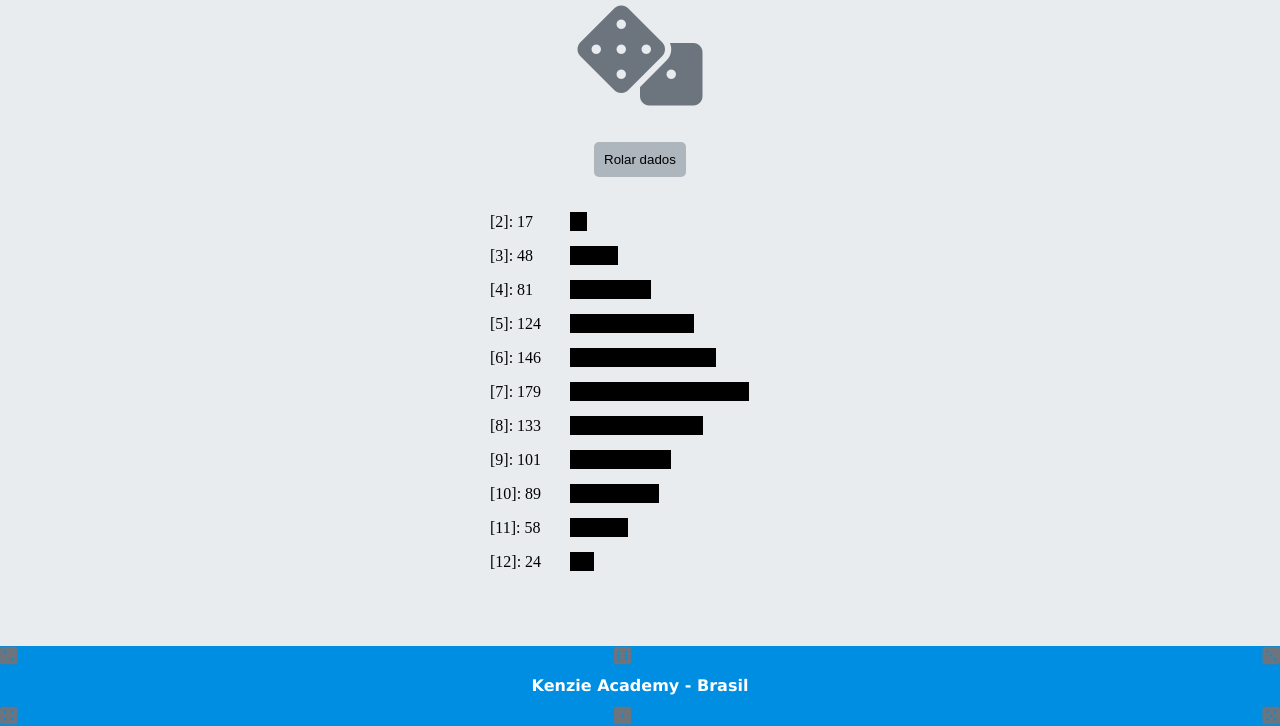
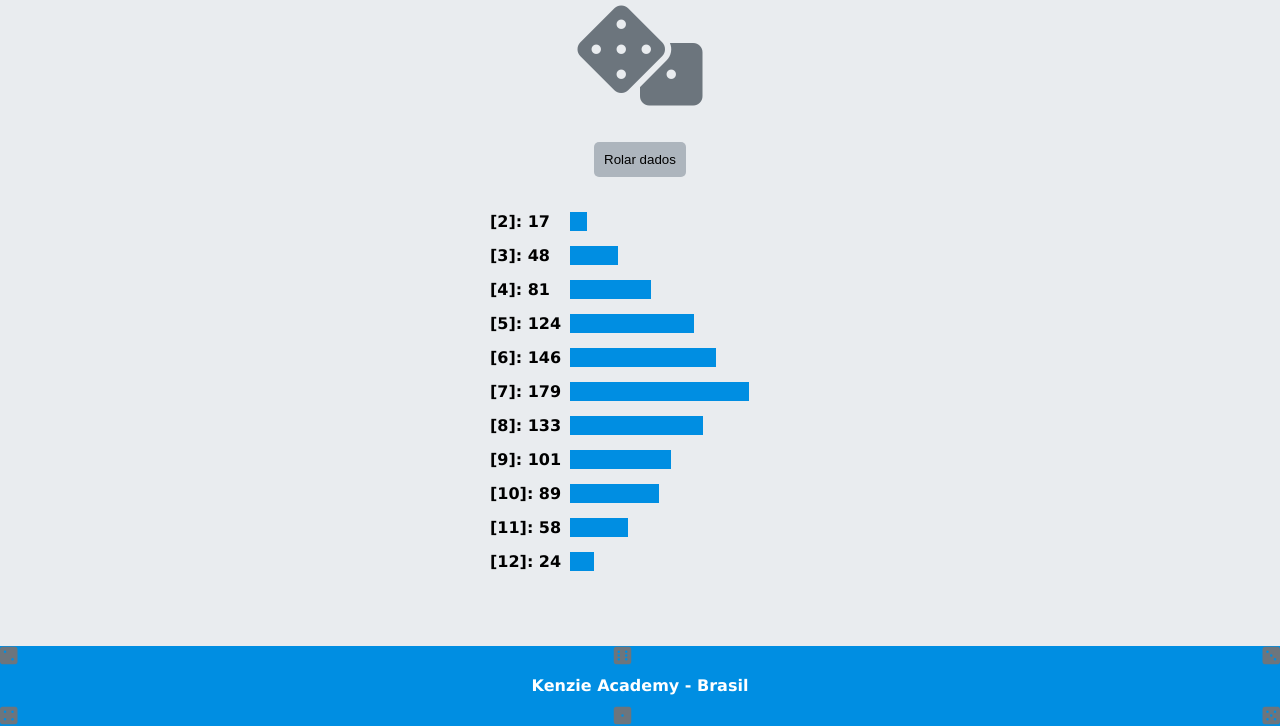
Before and after one commit to Kenzie-Academy-Brasil-Developers/entrega-rolando-dados-sprint-3-Guztavo-Oliveira, a plain HTML site: page index.html in a window 1280 px wide. Both pictures are taken after a click on the button "Rolar dados". Shown: the part 74-800 px from the top of the page. Drawn offline with Linux system fonts and the light colour scheme.

Commit message:
Ajuste na font e cor das barras

```diff
--- a/style.css
+++ b/style.css
@@ -8,7 +8,8 @@ body {
 }
 
 div {
-
+    font-family: Verdana, Geneva, Tahoma, sans-serif;
+    font-weight: 600;
     display: flex;
     flex-direction: row;
     align-items: center;
@@ -35,7 +36,7 @@ main {
 }
 
 .barra {
-    background-color: black;
+    background-color: #008ee2;
     height: 19px;
 }
 
```
